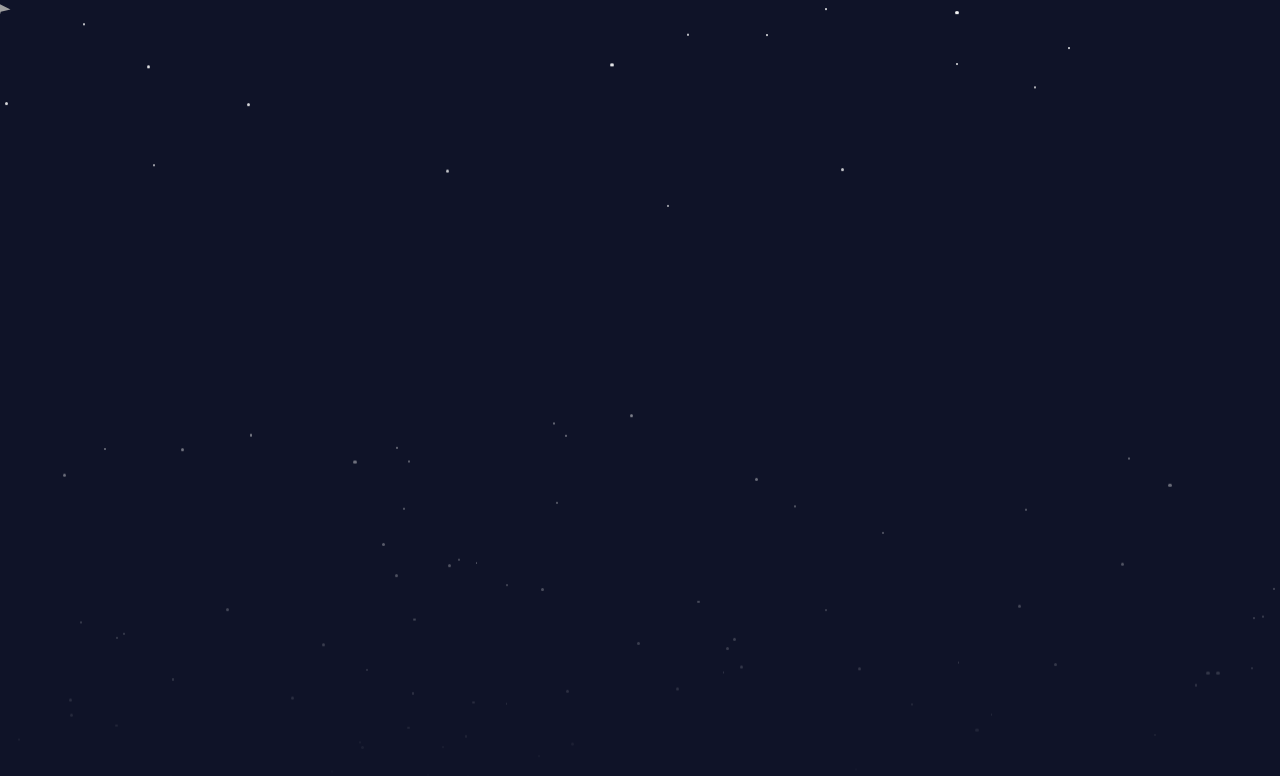
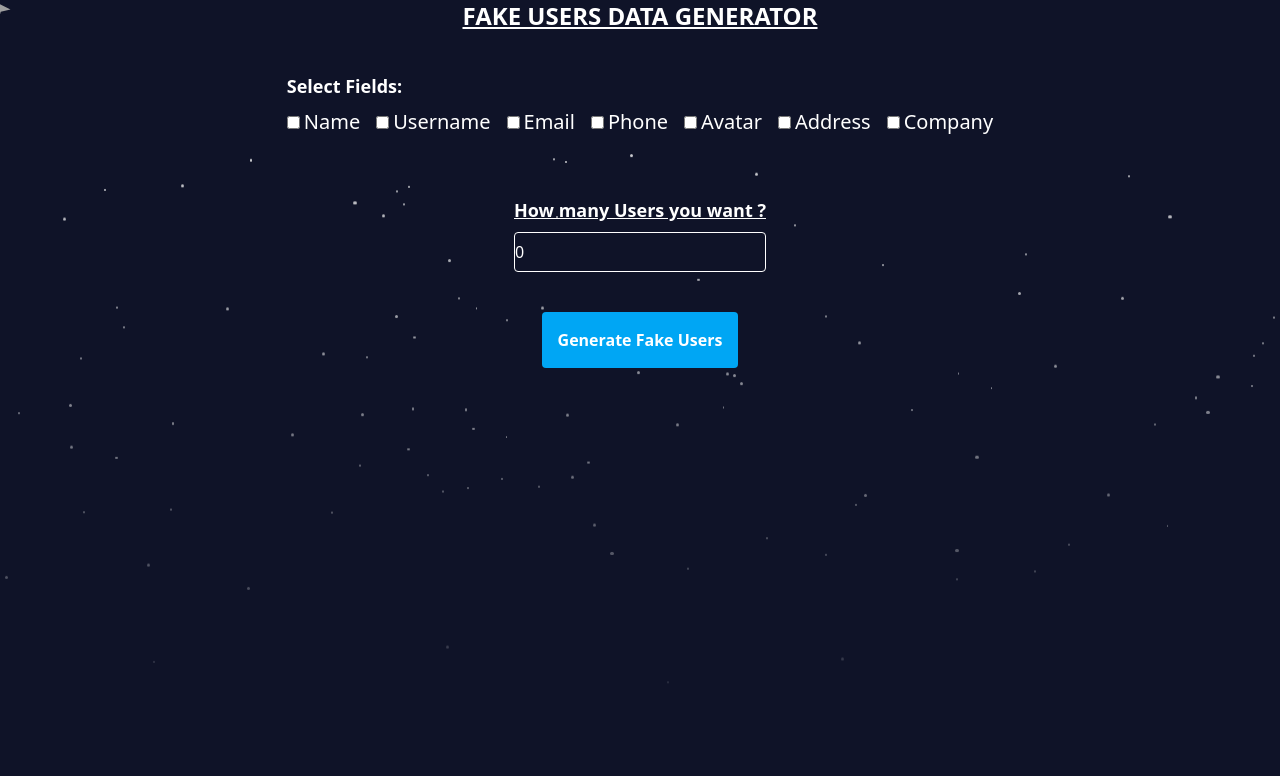
Before and after one commit to Aman-toad/React-Toolkit, a React (Vite) app: page /fakeDataGenerator in a window 1280 px wide. Shown: the top 776 px of the page. Built offline with nearby package versions, Linux system fonts and the light colour scheme.

Commit message:
add Faker.js for generating fake user data and remove Markdown to HTML component

```diff
--- a/package.json
+++ b/package.json
@@ -10,6 +10,7 @@
     "preview": "vite preview"
   },
   "dependencies": {
+    "@faker-js/faker": "^9.9.0",
     "@tailwindcss/vite": "^4.1.11",
     "react": "^19.1.0",
     "react-dom": "^19.1.0",
--- a/src/pages/Home.jsx
+++ b/src/pages/Home.jsx
@@ -102,15 +102,6 @@ export default function Home() {
       link: "fakeDataGenerator",
       bgColor: "bg-gradient-to-br from-red-500 to-blue-950",
       borderColor: "border-red-700",
-    },
-    {
-      title: "MARKDOWN TO HTML PREVIEWER",
-      disc: "Generate customizable QR codes for URLs, text, and data with download options",
-      tech: "JS",
-      icon: "⚡",
-      link: "markdown-html",
-      bgColor: "bg-gradient-to-br from-black to-teal-950",
-      borderColor: "border-sky-700",
     },
     {
       title: "RESPONSIVE DESIGN TESTER",
--- a/src/pages/MarkdownToHtml.jsx
+++ /dev/null
@@ -1,14 +0,0 @@
-import React, { useState } from 'react';
-import StarField from '../components/StarBackground';
-
-export default function MarkDownToHtml(){
-  return(
-    <div className='relative min-h-screen'>
-      <StarField/>
-
-      <div>
-
-      </div>
-    </div>
-  )
-}
--- a/src/pages/fakeData.jsx
+++ b/src/pages/fakeData.jsx
@@ -1,13 +1,126 @@
 import React, { useState } from 'react';
+import { faker } from '@faker-js/faker';
 import StarField from '../components/StarBackground';
+import { Link } from 'react-router-dom';
 
-export default function FakeUserData(){
-  return(
+export default function FakeUserData() {
+  const [selectedFields, setSelectedFields] = useState([]);
+  const [userCount, setUserCount] = useState(0);
+  const [fakeUsers, setFakeUsers] = useState([]);
+  const [copy, setCopy] = useState('Copy Data')
+
+  const availableFields = [
+    { key: 'name', label: 'Name' },
+    { key: 'username', label: 'Username' },
+    { key: 'email', label: 'Email' },
+    { key: 'phone', label: 'Phone' },
+    { key: 'avatar', label: 'Avatar' },
+    { key: 'address', label: 'Address' },
+    { key: 'company', label: 'Company' },
+  ];
+
+  const handleFieldChange = (field) => {
+    setSelectedFields((prev) =>
+      prev.includes(field) ? prev.filter((f) => f !== field) : [...prev, field]
+    )
+  }
+
+  const generateFakeUsers = () => {
+    const users = Array.from({ length: userCount }, () => {
+      const user = {}
+      if (selectedFields.includes('name')) user.name = faker.person.fullName()
+      if (selectedFields.includes('username')) user.username = faker.internet.username()
+      if (selectedFields.includes('email')) user.email = faker.internet.email()
+      if (selectedFields.includes('phone')) user.phone = faker.phone.number()
+      if (selectedFields.includes('avatar')) user.avatar = faker.image.avatar()
+      if (selectedFields.includes('address')) user.address = faker.location.city() + ', ' + faker.location.country()
+      if (selectedFields.includes('company')) user.company = faker.company.name()
+      return user
+    })
+    setFakeUsers(users)
+    // console.table(users);
+
+  };
+  const handleCopy = () => {
+    if (fakeUsers.length === 0) return
+    else {
+      navigator.clipboard.writeText(JSON.stringify(fakeUsers, null, 2))
+      setCopy('Copied')
+      setTimeout(() => {
+        setCopy('Copy Data')
+      }, 1500);
+    }
+  }
+
+  return (
     <div className='relative min-h-screen'>
-      <StarField/>
+      <StarField />
 
       <div>
+        <h1 className='text-2xl underline font-bold flex justify-center'>
+          FAKE USERS DATA GENERATOR
+        </h1>
+        <div className='flex flex-col justify-center items-center content-center mt-10'>
 
+          <div className="space-y-2">
+            <h2 className="text-lg font-semibold">Select Fields:</h2>
+            <div className="flex flex-wrap gap-4">
+              {availableFields.map((field) => (
+                <label key={field.key} className="flex items-center gap-1 text-xl">
+                  <input
+                    type="checkbox"
+                    value={field.key}
+                    onChange={() => handleFieldChange(field.key)}
+                  />
+                  {field.label}
+                </label>
+              ))}
+            </div>
+          </div>
+
+          <div className='mt-10'>
+
+            <h2 className='text-lg underline font-bold flex justify-center mt-5'>
+              How many Users you want ?
+            </h2>
+
+            <input value={userCount} onChange={(e) => setUserCount(Number(e.target.value))} type="number" min="1" max="100" className='border h-10 w-full rounded-sm mt-2' /></div>
+
+          <button onClick={generateFakeUsers} className='mt-10 rounded-sm p-4 font-bold bg-sky-500 hover:bg-sky-700 cursor-none'>Generate Fake Users</button>
+
+          {fakeUsers.length > 0 && (
+            <div className='mb-50'>
+              <table className="w-auto mt-6 border-collapse border border-gray-300 text-sm">
+                <thead>
+                  <tr className="bg-slate-800">
+                    {selectedFields.map((field) => (
+                      <th key={field} className="border p-2">{field}</th>
+                    ))}
+                  </tr>
+                </thead>
+                <tbody className='bg-slate-900'>
+                  {fakeUsers.map((user, index) => (
+                    <tr key={index}>
+                      {selectedFields.map((field) => (
+                        <td key={field} className="border p-2">
+                          {field === 'avatar' ? (
+                            <img src={user[field]} alt="avatar" className="h-8 w-8 rounded-full" />
+                          ) : (
+                            user[field]
+                          )}
+                        </td>
+                      ))}
+                    </tr>
+                  ))}
+                </tbody>
+              </table>
+              <button onClick={handleCopy} className='mt-10 rounded-sm p-4 font-bold bg-sky-500 hover:bg-sky-700 cursor-none mb-5'>{copy}</button>
+              <Link
+              to='/json-csv'
+              className='hover:text-sky-400 hover:underline cursor-none'><p>Wanna Turn This Out into CSV</p></Link>
+            </div>
+          )}
+        </div>
       </div>
     </div>
   )
--- a/src/routes/index.jsx
+++ b/src/routes/index.jsx
@@ -12,7 +12,6 @@ import TechStackFinder from '../pages/TechStackFinder.jsx';
 import JsonToCsv from '../pages/jsonToCsv.jsx';
 import UUIDGenerator from '../pages/UuidGenerator.jsx';
 import FakeUserData from '../pages/fakeData.jsx';
-import MarkDownToHtml from '../pages/MarkdownToHtml.jsx';
 import ResponsiveDesigntester from '../pages/ResponseTester.jsx';
 import FaviconGenerator from '../pages/FaviconGenerator.jsx';
 import TimeZoneConverter from '../pages/TimeZoneConvertor.jsx';
@@ -33,7 +32,6 @@ const AllRoutes = () => {
       <Route path='/json-csv' element={<JsonToCsv/>}/>
       <Route path='/uuidGenerator' element={<UUIDGenerator/>}/>
       <Route path='/fakeDataGenerator' element={<FakeUserData/>}/>
-      <Route path='/markdown-html' element={<MarkDownToHtml/>}/>
       <Route path='/responsiveTester' element={<ResponsiveDesigntester/>}/>
       <Route path='/faviconGenerator' element={<FaviconGenerator/>}/>
       <Route path='/timeZone' element={<TimeZoneConverter/>}/>
```
Also changed, not shown: 1 other file (tests, documents, lock files or other folders).
